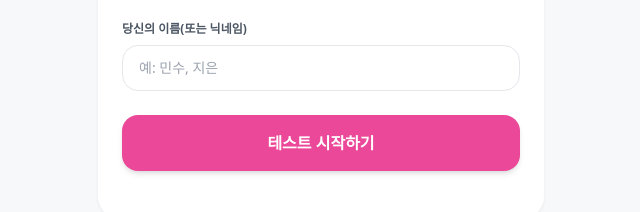
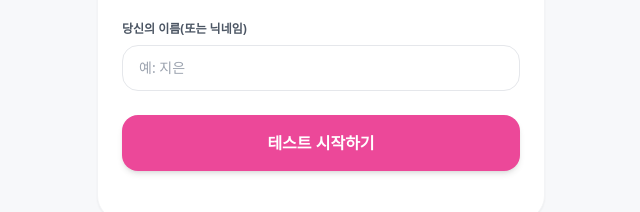
Before and after one commit to ilkoli/sookmyung_AI_assignment, a plain HTML site: page index.html in a window 1280 px wide. Shown: the part 390-602 px from the top of the page, 319-959 px from the left. Drawn offline with nearby package versions, Linux system fonts and the light colour scheme.

Commit message:
Update placeholder text in user name input

```diff
--- a/index.html
+++ b/index.html
@@ -27,7 +27,7 @@
         <input
           type="text"
           id="user-name-input"
-          placeholder="예: 민수, 지은"
+          placeholder="예: 지은"
           maxlength="10"
           class="w-full px-4 py-3 rounded-2xl border border-gray-200 focus:outline-none focus:border-pink-500 text-sm text-gray-800 transition"
         />
```
